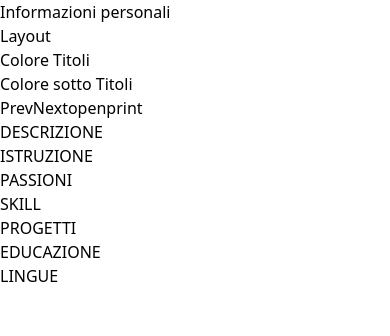
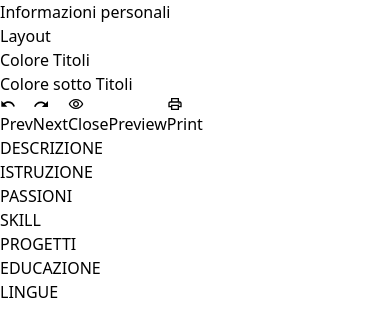
Before and after one commit to francescoup/curriculum-creator, a React (Vite) app: page /form in a window 390 px wide. Shown: the top 336 px of the page. Built offline with nearby package versions, Linux system fonts and the light colour scheme.

Commit message:
fix:reorder group and mobile navbar

```diff
--- a/src/atoms/Buttons.jsx
+++ b/src/atoms/Buttons.jsx
@@ -8,8 +8,8 @@ const Buttons = ({ handleClick, children, type, size, disabled }) => {
       disabled={disabled}
       className={`${
         size === "small"
-          ? " flex justify-center items-center py-2  text-xs text-[#623BFF] hover:-translate-x-2 transition-all "
-          : "bg-green-600 hover:bg-green-800 py-3 px-6  rounded-full text-sm font-bold text-white"
+          ? " flex justify-center items-center py-2  text-xs font-bold text-[#e64c53] hover:-translate-x-2 transition-all "
+          : "bg-white md:flex md:justify-center md:items-center md:gap-2 hover:bg-green-500 hover:text-gray-50 disabled:text-gray-200 p-2  rounded-full text-xs md:text-sm font-semibold text-gray-800 transition-all"
       }`}
     >
       {children}
--- a/src/atoms/InputSelect.jsx
+++ b/src/atoms/InputSelect.jsx
@@ -9,7 +9,7 @@ const InputSelect = ({ label, options, name, onChange }) => {
         <select
           name={name}
           onChange={onChange}
-          className=" w-full border h-10 rounded-sm bg-white py-0 pl-4 pr-9 mt-2 text-gray-400 focus:outline-none focus:border-b-2 focus:border-b-sky-700 sm:text-sm"
+          className="w-full border border-gray-400 h-10 rounded-sm bg-white py-0 pl-4 pr-9 mt-2 text-gray-400 focus:outline-none focus:border-b-2 focus:border-b-sky-700 sm:text-sm"
         >
           {options.map((element, i) => {
             return (
--- a/src/atoms/InputText.jsx
+++ b/src/atoms/InputText.jsx
@@ -12,7 +12,7 @@ const InputText = ({ name, label, onChange, onkeydown, value, type }) => {
           value={value}
           onChange={onChange}
           onKeyDown={onkeydown}
-          className=" w-full border h-10  bg-white py-0 px-1 mt-2 rounded-sm text-gray-400 focus:outline-none focus:border-b-2 focus:border-b-sky-700"
+          className="w-full border border-gray-400 h-10 bg-white py-0 px-1 mt-2 rounded-sm text-gray-400 focus:outline-none focus:border-b-2 focus:border-b-sky-700"
         />
       </label>
     </>
--- a/src/atoms/ShortCard.jsx
+++ b/src/atoms/ShortCard.jsx
@@ -1,14 +1,27 @@
-import React from "react";
+import React, { useState } from "react";
 import Title from "./Title";
 import SectionTitle from "./SectionTitle";
-import { Reorder, useMotionValue } from "framer-motion";
+import { Reorder, useMotionValue, useDragControls } from "framer-motion";
 import { HiOutlineDotsVertical } from "react-icons/hi";
 
 const ShortCard = ({ title, subTitle, handleClick, value }) => {
+  const [isdrag, setIsDrag] = useState(false);
+  const dragControls = useDragControls();
   const y = useMotionValue(0);
   return (
+    <Reorder.Item
+      key={value.id}
+      value={value}
+      dragListener={true}
+      dragControls={dragControls}
+      onDragStart={() => setIsDrag(false)}
+      onDragEnd={() => setIsDrag(false)}
+      onMouseOver={() => setIsDrag(true)}
+      onTouchStart={() => setIsDrag(true)}
+      onMouseLeave={() => setIsDrag(true)}
+    >
       <div
-      onClick={handleClick}
+        onClick={isdrag ? handleClick : null}
         className="w-full flex items-center justify-between p-2 bg-gray-50 rounded-sm border mb-2"
       >
         <div>
@@ -19,6 +32,7 @@ const ShortCard = ({ title, subTitle, handleClick, value }) => {
           <HiOutlineDotsVertical />
         </div>
       </div>
+    </Reorder.Item>
   );
 };
 
--- a/src/atoms/TextArea.jsx
+++ b/src/atoms/TextArea.jsx
@@ -10,7 +10,7 @@ const TextArea = ({ label, value, onChange, text, name }) => {
           name={name}
           onChange={onChange}
           placeholder={text}
-          className=" w-full border bg-white py-2 px-2 mt-2 text-gray-400 focus:outline-none focus:border-b-2 focus:border-b-sky-700 text-xs"
+          className="w-full border border-gray-400 bg-white py-2 px-2 mt-2 text-gray-400 focus:outline-none focus:border-b-2 focus:border-b-sky-700 text-xs"
           id="message"
           rows="4"
         ></textarea>
--- /dev/null
+++ b/src/components/BottomBar.jsx
@@ -0,0 +1,45 @@
+import Buttons from "../atoms/Buttons";
+import { MdUndo } from "react-icons/md";
+import { IoMdRedo } from "react-icons/io";
+import { MdOutlinePrint } from "react-icons/md";
+import { MdOutlineRemoveRedEye } from "react-icons/md";
+const BottomBar = ({
+  isOpen,
+  step,
+  prevStep,
+  nextStep,
+  openSidebar,
+  printPage,
+}) => {
+  return (
+    <div className="fixed grid grid-cols-4 gap-4 bottom-[10px] bg-white border-2 p-2 rounded-3xl border-gray-200 max-sm:w-[90%] left-1/2 -translate-x-1/2  z-30">
+      <Buttons disabled={step === 0 ? true : false} handleClick={prevStep}>
+        <div className="flex justify-center text-xl">
+          <MdUndo />
+        </div>
+        Prev
+      </Buttons>
+      <Buttons disabled={11 === step + 1 ? true : false} handleClick={nextStep}>
+        <div className="flex justify-center text-xl">
+          <IoMdRedo />
+        </div>
+        Next
+      </Buttons>
+      <Buttons handleClick={openSidebar}>
+        <div className="flex justify-center text-xl">
+          <MdOutlineRemoveRedEye />
+        </div>
+        <span className="max-sm:hidden">{isOpen ? "Open" : "Close"}</span>
+        <span className="md:hidden">{isOpen ? "Close" : "Preview"}</span>
+      </Buttons>
+      <Buttons handleClick={printPage}>
+        <div className="flex justify-center text-xl">
+          <MdOutlinePrint />
+        </div>
+        Print
+      </Buttons>
+    </div>
+  );
+};
+
+export default BottomBar;
--- a/src/components/editForm/EditAccademy.jsx
+++ b/src/components/editForm/EditAccademy.jsx
@@ -3,6 +3,7 @@ import ShortCard from "../../atoms/ShortCard";
 import Modal from "../Modal";
 import InputText from "../../atoms/InputText";
 import Buttons from "../../atoms/Buttons";
+import { Reorder } from "framer-motion";
 import { usePersonalInfo } from "../../store/useGlobalStore";
 
 const EditAccademy = ({ accademy }) => {
@@ -14,6 +15,10 @@ const EditAccademy = ({ accademy }) => {
   useEffect(() => {
     setNewAccademy(accademy);
   }, [accademy]);
+
+  useEffect(() => {
+    editEdu(newAccademy);
+  }, [newAccademy]);
   const openModal = (newId) => {
     setId(newId);
     setEdit(newId);
@@ -27,11 +32,14 @@ const EditAccademy = ({ accademy }) => {
   };
   return (
     <div className="w-full">
+      <Reorder.Group axis="y" values={newAccademy} onReorder={setNewAccademy}>
         {newAccademy.map((a) => {
           return edit !== a.id ? (
             <ShortCard
+              key={a.id}
               title={a.eduTitle}
               subTitle={a.eduInstitute}
+              value={a}
               handleClick={() => openModal(a.id)}
             />
           ) : (
@@ -75,10 +83,10 @@ const EditAccademy = ({ accademy }) => {
 
               <Buttons handleClick={() => setEdit(-1)}>chiudi</Buttons>
               <Buttons handleClick={() => removeEdu(a.id)}>elimina</Buttons>
-            <Buttons handleClick={() => editEdu(newAccademy)}>edit</Buttons>
             </Modal>
           );
         })}
+      </Reorder.Group>
     </div>
   );
 };
--- a/src/components/editForm/EditExperiences.jsx
+++ b/src/components/editForm/EditExperiences.jsx
@@ -4,6 +4,8 @@ import Modal from "../Modal";
 import InputText from "../../atoms/InputText";
 import Buttons from "../../atoms/Buttons";
 import TextArea from "../../atoms/TextArea";
+
+import { Reorder } from "framer-motion";
 import { usePersonalInfo } from "../../store/useGlobalStore";
 
 const EditExperiences = ({ jobs }) => {
@@ -15,6 +17,11 @@ const EditExperiences = ({ jobs }) => {
   useEffect(() => {
     setNewJobs(jobs);
   }, [jobs]);
+
+  useEffect(() => {
+    editJobs(newJobs);
+  }, [newJobs]);
+
   const openModal = (newId) => {
     setId(newId);
     setEdit(newId);
@@ -28,11 +35,14 @@ const EditExperiences = ({ jobs }) => {
   };
   return (
     <div className="w-full">
+      <Reorder.Group axis="y" values={newJobs} onReorder={setNewJobs}>
         {newJobs.map((j) => {
           return edit !== j.id ? (
             <ShortCard
+              key={j.id}
               title={j.jobTitle}
               subTitle={j.company}
+              value={j}
               handleClick={() => openModal(j.id)}
             />
           ) : (
@@ -83,10 +93,10 @@ const EditExperiences = ({ jobs }) => {
 
               <Buttons handleClick={() => setEdit(-1)}>chiudi</Buttons>
               <Buttons handleClick={() => removeJobs(j.id)}>elimina</Buttons>
-            <Buttons handleClick={() => editJobs(newJobs)}>edit</Buttons>
             </Modal>
           );
         })}
+      </Reorder.Group>
     </div>
   );
 };
--- a/src/components/editForm/EditProjects.jsx
+++ b/src/components/editForm/EditProjects.jsx
@@ -22,7 +22,7 @@ const EditProjects = ({ project }) => {
   useEffect(() => {
     editProject(newProject);
   }, [newProject]);
-  const openModal = (e, newId) => {
+  const openModal = (newId) => {
     setId(newId);
     setEdit(newId);
   };
@@ -66,23 +66,13 @@ const EditProjects = ({ project }) => {
               </Buttons>
             </Modal>
           ) : (
-            <Reorder.Item
+            <ShortCard
               key={p.id}
+              title={p.projectName}
+              subTitle={p.projectDescriptions}
               value={p}
-              dragListener={true}
-              dragControls={dragControls}
-              onDragStart={() => setIsDrag(false)}
-              onDragEnd={() => setIsDrag(false)}
-              onClick={() => setIsDrag(true)}
-              onMouseLeave={() => setIsDrag(true)}
-            >
-              <ShortCard
-                title={p.projectName}
-                subTitle={p.projectDescriptions}
-                value={p}
-                handleClick={isdrag ? (e) => openModal(e, p.id) : null}
-              />
-            </Reorder.Item>
+              handleClick={() => openModal(p.id)}
+            />
           );
         })}
       </Reorder.Group>
--- a/src/pages/Form.jsx
+++ b/src/pages/Form.jsx
@@ -5,6 +5,7 @@ import ResumePreview from "../components/preview/ResumePreview";
 import { useNavigate } from "react-router-dom";
 import { useReactToPrint } from "react-to-print";
 import { useStore } from "../store/useGlobalStore";
+import BottomBar from "../components/BottomBar";
 
 const Form = () => {
   const step = useStore((state) => state.step);
@@ -14,6 +15,7 @@ const Form = () => {
   const navigate = useNavigate();
 
   const pageToPrint = useRef(null);
+
   const printPage = useReactToPrint({
     content: () => pageToPrint.current,
   });
@@ -40,17 +42,15 @@ const Form = () => {
       >
         <StepForm index={step} />
       </aside>
-      <div className="fixed bottom-[10px] bg-white border-2 p-2 rounded-full border-gray-200 max-sm:w-[90%] left-1/2 -translate-x-1/2  z-30">
-        <Buttons handleClick={prevStep}>Prev</Buttons>
-        <Buttons
-          disabled={11 === step + 1 ? true : false}
-          handleClick={nextStep}
-        >
-          Next
-        </Buttons>
-        <Buttons handleClick={openSidebar}>open</Buttons>
-        <Buttons handleClick={printPage}>print</Buttons>
-      </div>
+      <BottomBar
+        isOpen={isOpen}
+        step={step}
+        nextStep={nextStep}
+        prevStep={prevStep}
+        openSidebar={openSidebar}
+        printPage={printPage}
+      />
+
       <div
         className={`${
           isOpen ? "ml-0" : "md:ml-96 ml-0"
```
Also changed, not shown: src/components/editForm/EditCertifications.jsx (+13 -3 lines). Lines whose indentation alone changed are shown as unchanged.
